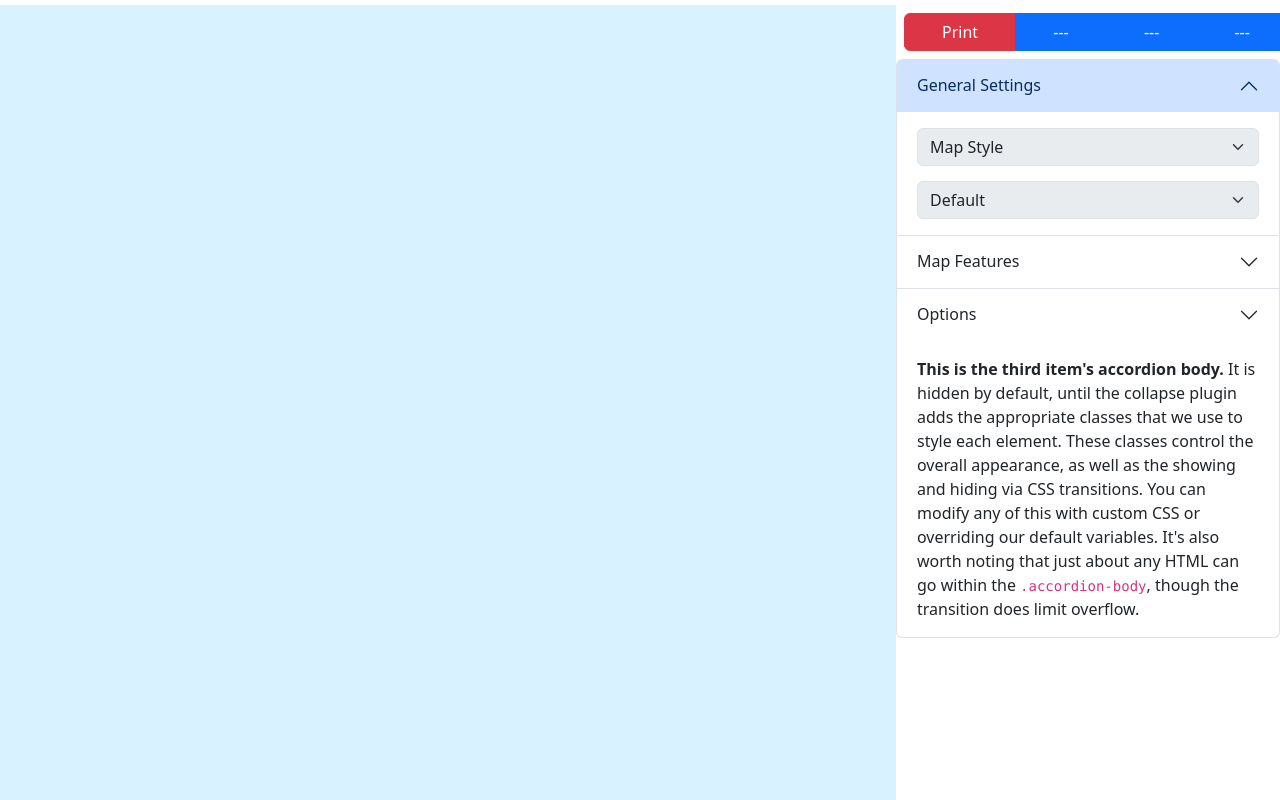
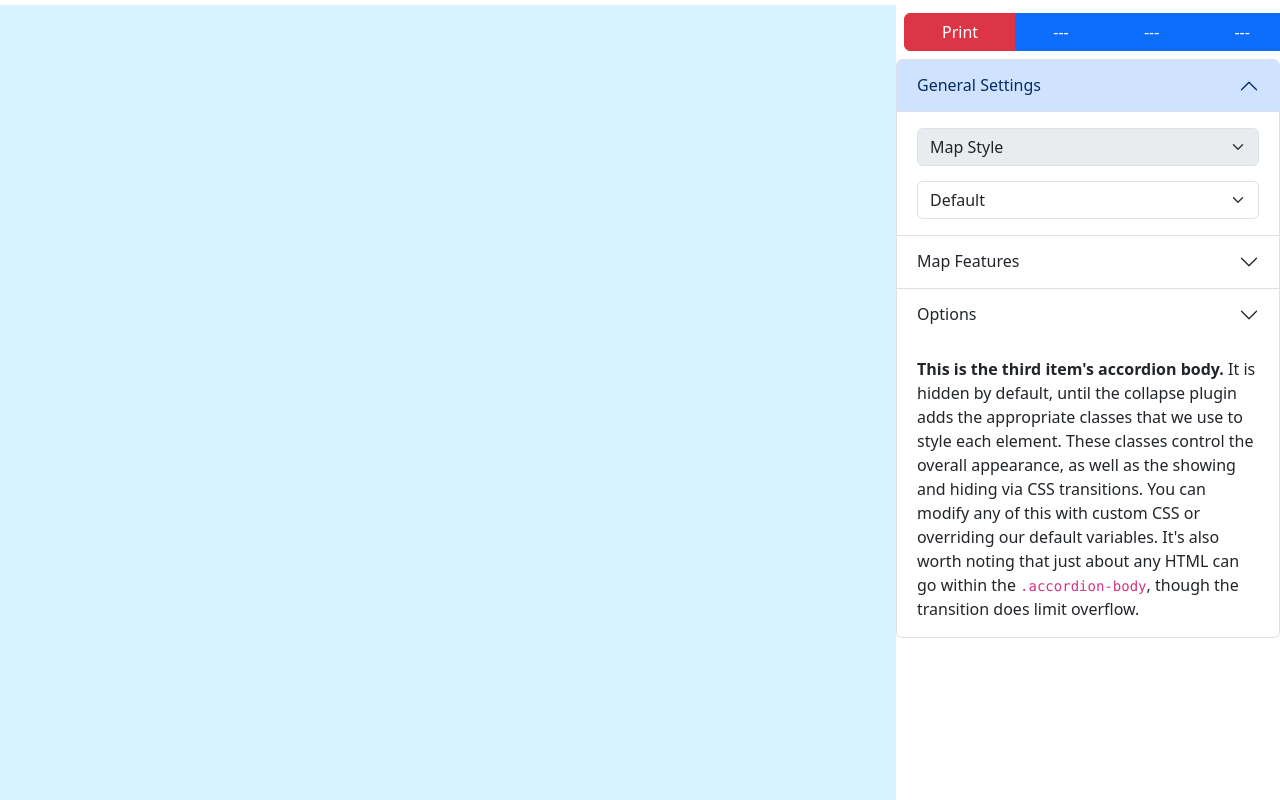
Before and after one commit to SpaceWAGdev/osm-render-client, a plain HTML site: page index.html in a window 1280 px wide. Drawn offline with Linux system fonts and the light colour scheme; no server answers.

Commit message:
change to map type enabled

```diff
--- a/index.html
+++ b/index.html
@@ -57,7 +57,7 @@
                     </form>
                     <div style="height: 15px;"></div>
                     <form action="">
-                        <select id="map-type-select" disabled class="form-select" aria-label="Map type selector"
+                        <select id="map-type-select" class="form-select" aria-label="Map type selector"
                             <option selected>Map Type</option>
                             <option value="1">Default</option>
                             <option value="2">3D Buildings</option>
```
